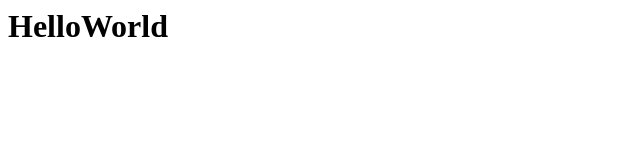
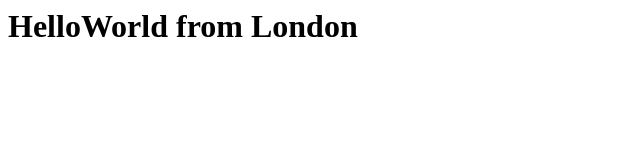
Before and after one commit to lincwest/starx, a plain HTML site: page index.html in a window 1280 px wide. Shown: the whole page, without its empty margins (0-640 px from the left). Drawn offline with Linux system fonts and the light colour scheme.

Commit message:
modified index.html

```diff
--- a/index.html
+++ b/index.html
@@ -1 +1 @@
-<h1> HelloWorld </h1>
+<h1> HelloWorld from London</h1>
```
